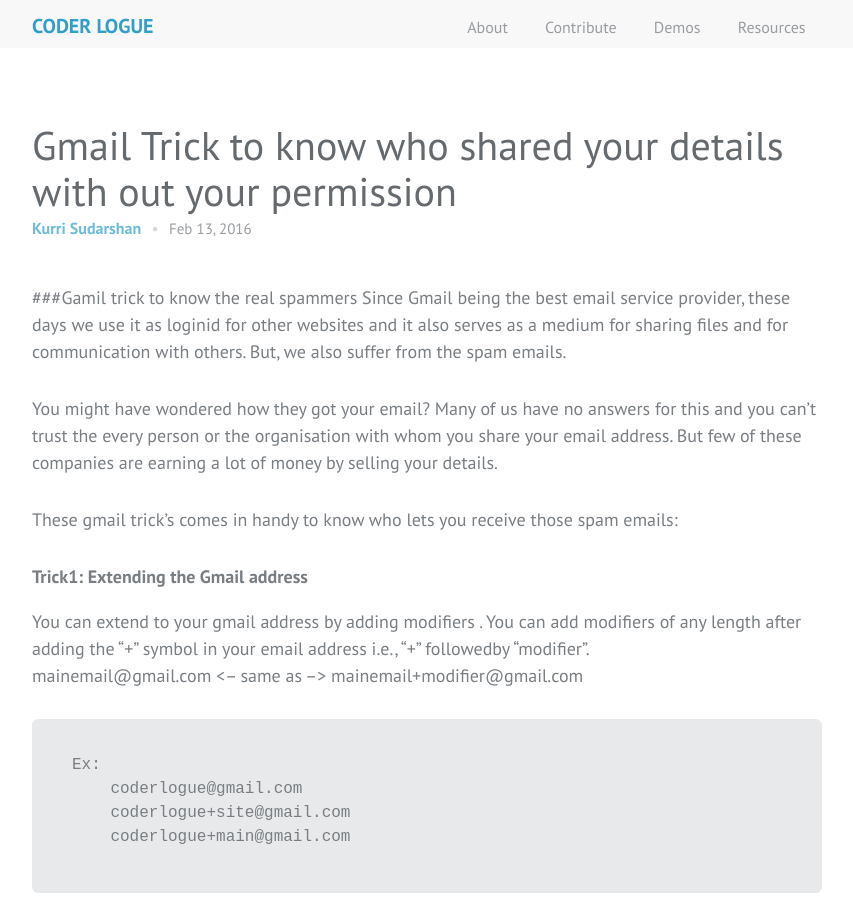
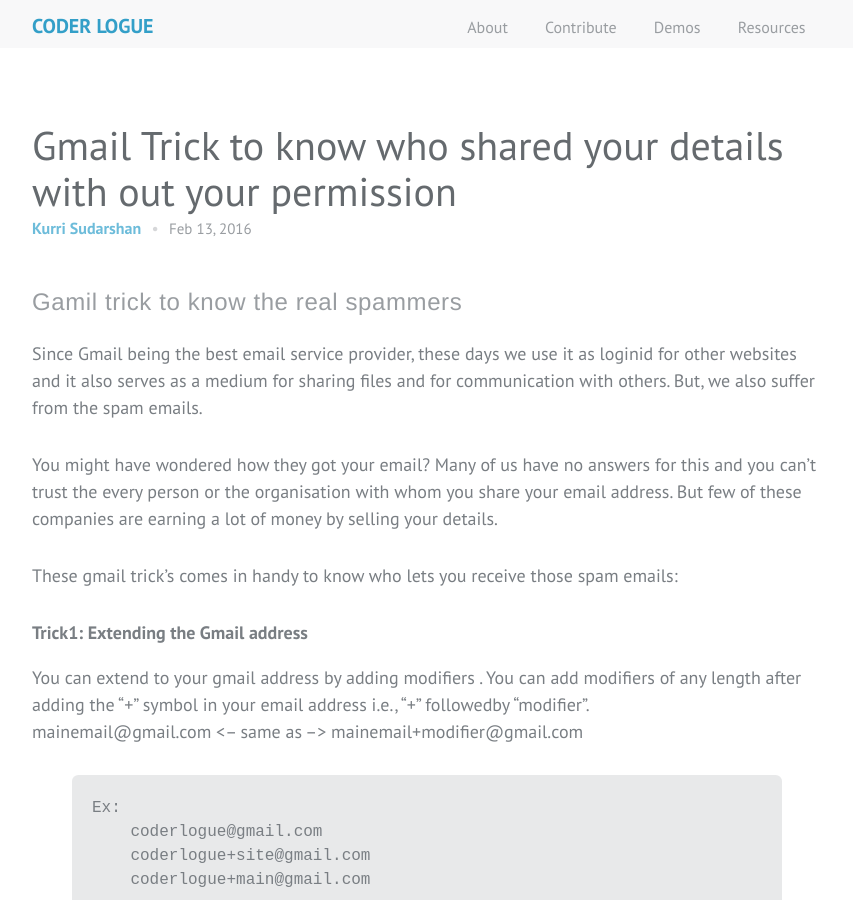
Before and after one commit to coderlogue/coderlogue.github.io, a Jekyll site: the page built from _posts/2016-02-13-gmail-trick-to-know-who-shared-your-details-with-out-your-permission.md, in a window 1280 px wide and 900 px high. Shown: the whole window, without its empty margins (213-1066 px from the left). Built offline with Jekyll 4.4.1, drawn with Linux system fonts in a browser that asks for light colours; comment, search, counter and statistics services are not loaded.

Commit message:
Update 2016-02-13-gmail-trick-to-know-who-shared-your-details-with-out-your-permission.md

`````diff
--- a/_posts/2016-02-13-gmail-trick-to-know-who-shared-your-details-with-out-your-permission.md
+++ b/_posts/2016-02-13-gmail-trick-to-know-who-shared-your-details-with-out-your-permission.md
@@ -4,7 +4,7 @@ published: true
 title: Gmail Trick to know who shared your details with out your permission
 ---
 
-###Gamil trick to know the real spammers
+## Gamil trick to know the real spammers
 Since Gmail being the best email service provider, these days we use it as loginid for other websites and it also serves as a medium for sharing files and for communication with others. But, we also suffer from the spam emails.
 
 You might have wondered how they got your email? Many of us have no answers for this and you can't trust the every person or the organisation with whom you share your email address. But few of these companies are earning a lot of money by selling your details.
@@ -15,22 +15,22 @@ These gmail trick's comes in handy to know who lets you receive those spam email
 You can extend to your gmail address by adding modifiers .
 You can add modifiers of any length after adding the "+" symbol in your email address i.e., "+" followedby "modifier".
 mainemail@gmail.com <-- same as --> mainemail+modifier@gmail.com <br/>
-````
+{% highlight html %}
 Ex:
     coderlogue@gmail.com
     coderlogue+site@gmail.com
     coderlogue+main@gmail.com
-````
+{% endhighlight %}
 Gmail treats all these emails are same. <br/>
 
 ### Trick2: Gmail Igoners dots
 Gmail Ignores the dots specified in your email address before [at]gmail[dot]com <br/>
 mainemail@gmail.com <-- same as --> main.email@gmail.com <br/>
-````
+{% highlight html %}
 Ex:
     coderlogue@gmail.com
     coder.logue@gmail.com
     code.rlog.ue@gmail.com
-````
+{% endhighlight %}
 All these emails are treated as same by gmail. <br/>
 By inspecting the your email id from your spam emails you can figure out who shared your details to others.
`````
